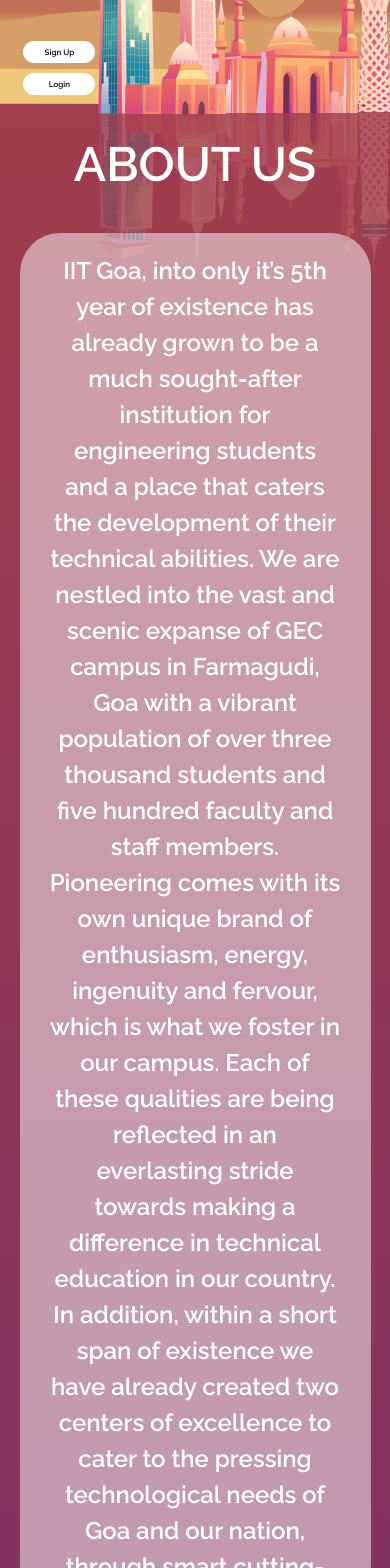
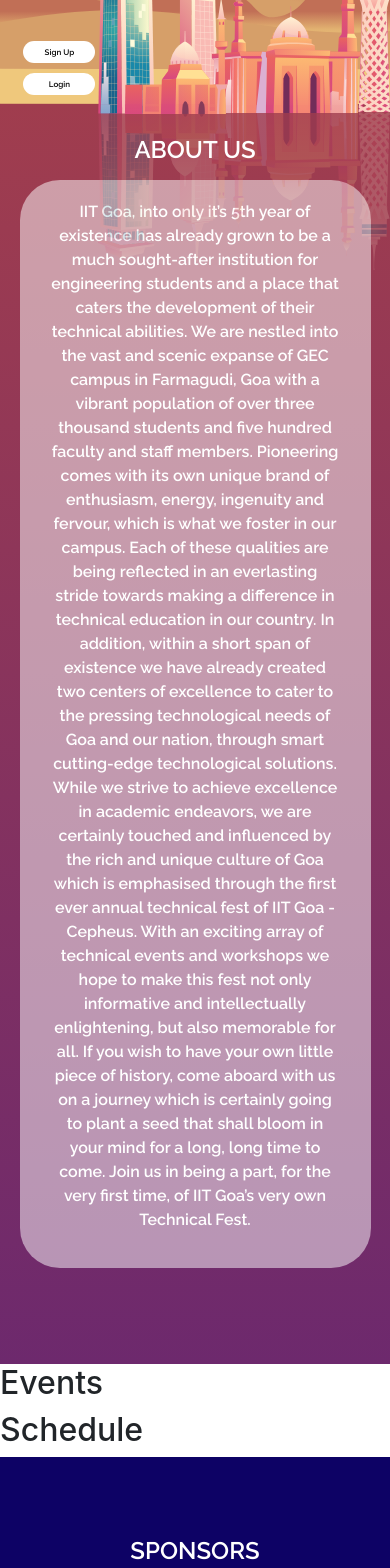
Before and after one commit to ayaniitgoa/TechFest, a React (Create React App) app: page / in a window 390 px wide. Shown: the part 180-1748 px from the top of the page. Built offline with nearby package versions, Linux system fonts and the light colour scheme.

Commit message:
Changed font size of titles

```diff
--- a/public/index.html
+++ b/public/index.html
@@ -3,7 +3,7 @@
   <head>
     <meta charset="utf-8" />
     <link rel="icon" href="%PUBLIC_URL%/favicon.ico" />
-    <meta name="viewport" content="width=device-width, minimum-scale=1  " />
+    <meta name="viewport" content="width=device-width, minimum-scale=1" />
     <meta name="theme-color" content="#000000" />
     <meta
       name="description"
--- a/src/Containers/AboutUs/AboutUs.css
+++ b/src/Containers/AboutUs/AboutUs.css
@@ -48,5 +48,10 @@
   .about-us-text {
     padding: 20px 30px;
     margin-top: 3em;
+    font-size: 1rem;
+  }
+
+  .about-us-title {
+    font-size: 1.5rem;
   }
 }
--- a/src/Containers/ContactUs/ContactUs.css
+++ b/src/Containers/ContactUs/ContactUs.css
@@ -69,4 +69,8 @@
   .underwater-img-div {
     text-align: center;
   }
+
+  .contact-us-title {
+    font-size: 1.5rem;
+  }
 }
--- a/src/Containers/FAQ/FAQ.css
+++ b/src/Containers/FAQ/FAQ.css
@@ -25,7 +25,6 @@
   height: 100%;
   align-items: center;
   justify-content: space-between;
-  margin-top: -2em;
 }
 .faq__left__button {
   height: 100%;
@@ -98,3 +97,12 @@
   height: auto;
   margin-right: 20px;
 }
+
+@media only screen and (max-width: 650px) {
+  .faq__title {
+    font-size: 1.5rem;
+  }
+  .question__div {
+    font-size: 1rem;
+  }
+}
--- a/src/Containers/Sponsors/Sponsors.css
+++ b/src/Containers/Sponsors/Sponsors.css
@@ -54,6 +54,7 @@
   .sponsors-title {
     text-align: center;
     margin-left: 0;
+    font-size: 1.5rem;
   }
 
   .bubble-img {
```
Also changed, not shown: 1 other file (tests, documents, lock files or other folders).
